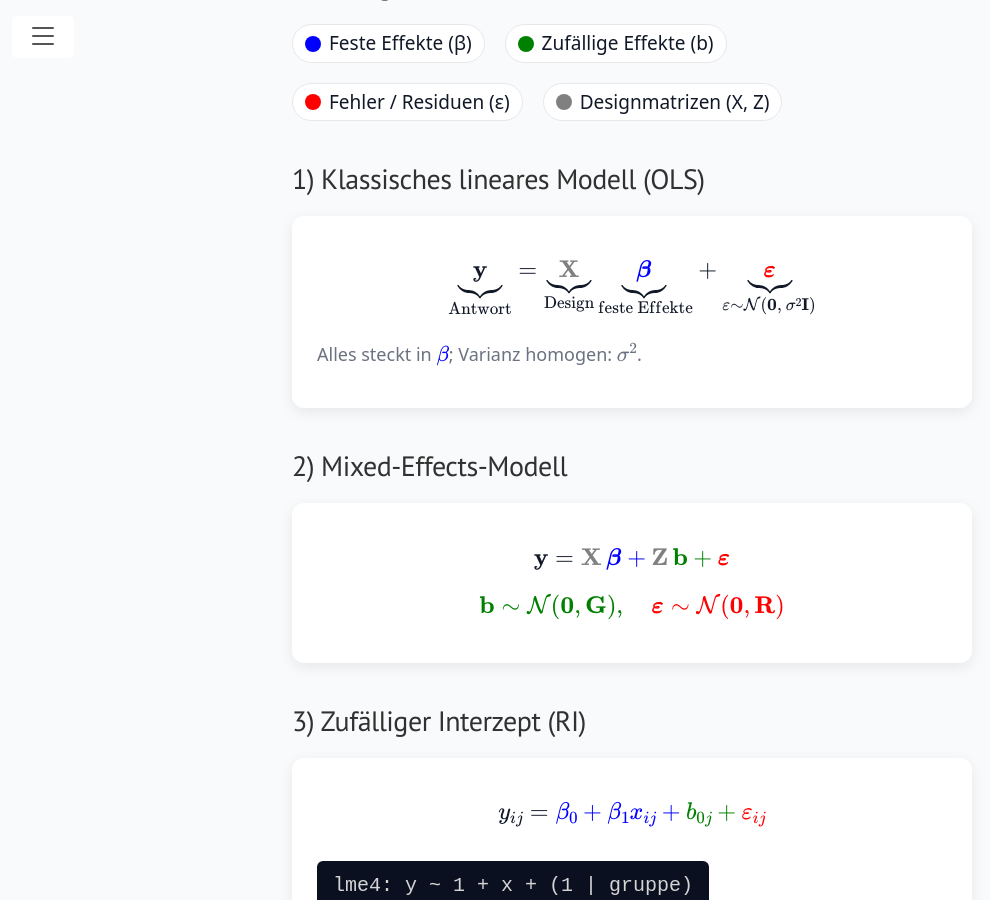
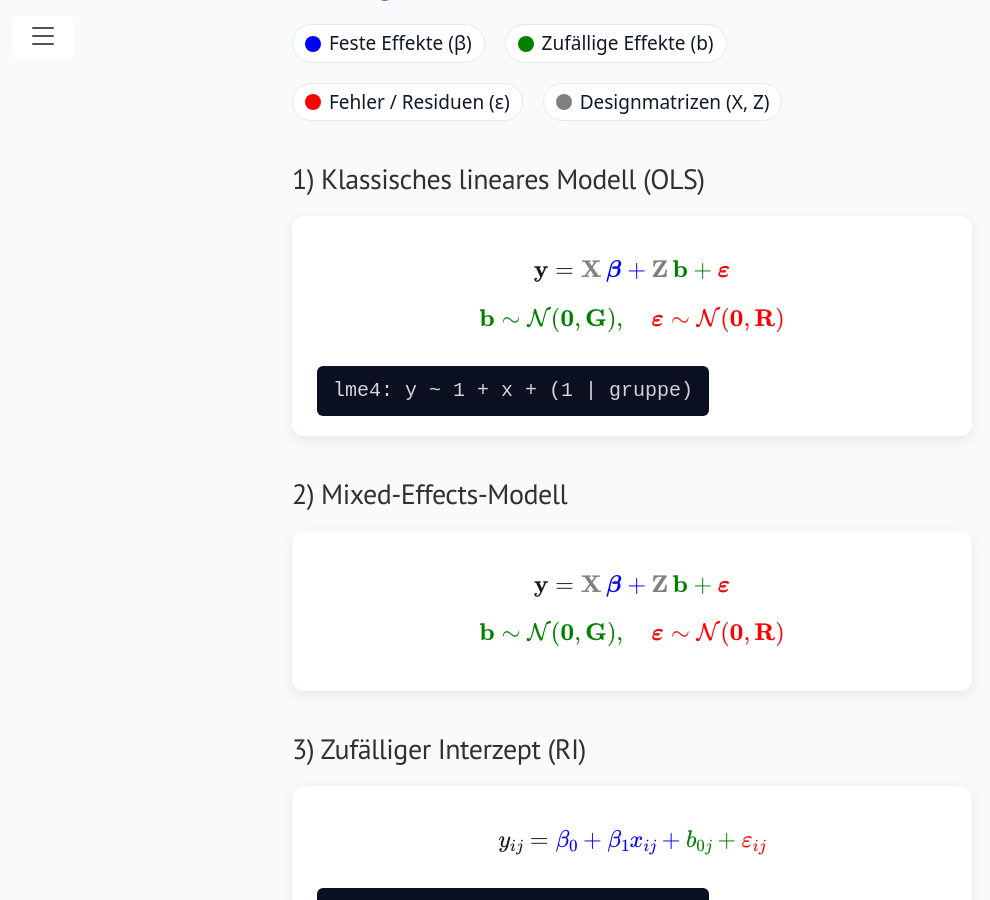
Before and after one commit to lennartseizer/ild, a Jekyll site: the page built from 9.html, in a window 1280 px wide and 900 px high, scrolled down 382 px. Shown: the whole window, without its empty margins (8-998 px from the left). Built offline with Jekyll 4.4.1, drawn with Linux system fonts in a browser that asks for light colours.

Commit message:
Update 9.html

```diff
--- a/9.html
+++ b/9.html
@@ -99,12 +99,16 @@
     <h2>1) Klassisches lineares Modell (OLS)</h2>
     <div class="card">
       $$
-      \underbrace{\mathbf y}_{\text{Antwort}}
-      = \underbrace{\color{gray}{\mathbf X}}_{\text{Design}}
-      \,\underbrace{\color{blue}{\boldsymbol\beta}}_{\text{feste Effekte}}
-      + \underbrace{\color{red}{\boldsymbol\varepsilon}}_{\varepsilon \sim \mathcal N(\mathbf 0,\, \sigma^2\mathbf I)}
+      \mathbf y
+      = \color{gray}{\mathbf X}\,\color{blue}{\boldsymbol\beta}
+      + \color{gray}{\mathbf Z}\,\color{green}{\mathbf b}
+      + \color{red}{\boldsymbol\varepsilon}
       $$
-      <p class="note">Alles steckt in $\color{blue}{\beta}$; Varianz homogen: $\sigma^2$.</p>
+      $$
+      \color{green}{\mathbf b} \sim \mathcal N(\mathbf 0,\mathbf G),\quad
+      \color{red}{\boldsymbol\varepsilon} \sim \mathcal N(\mathbf 0,\mathbf R)
+      $$
+      <div class="code">lme4: y ~ 1 + x + (1 | gruppe)</div>
     </div>
 
     <h2>2) Mixed-Effects-Modell</h2>
```
